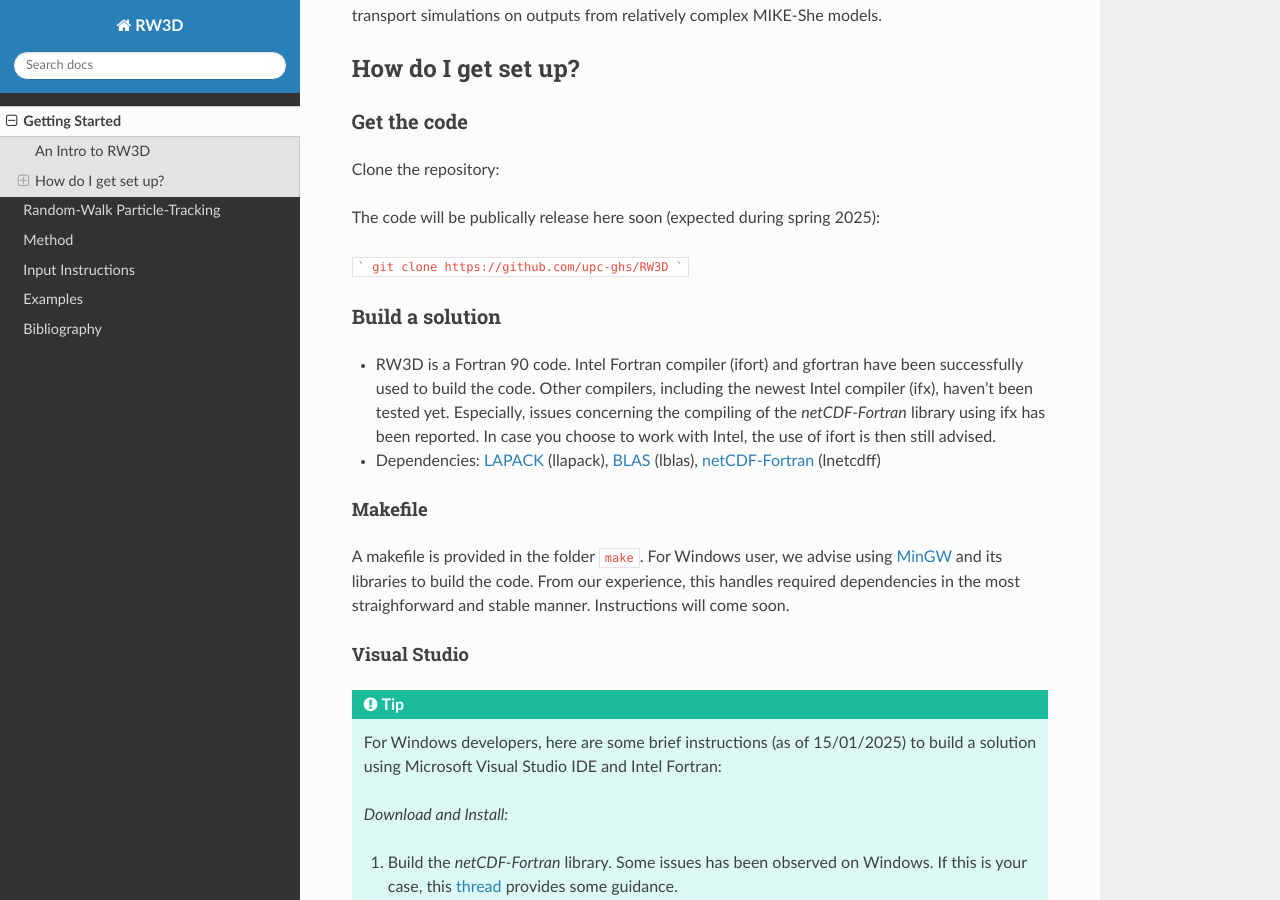
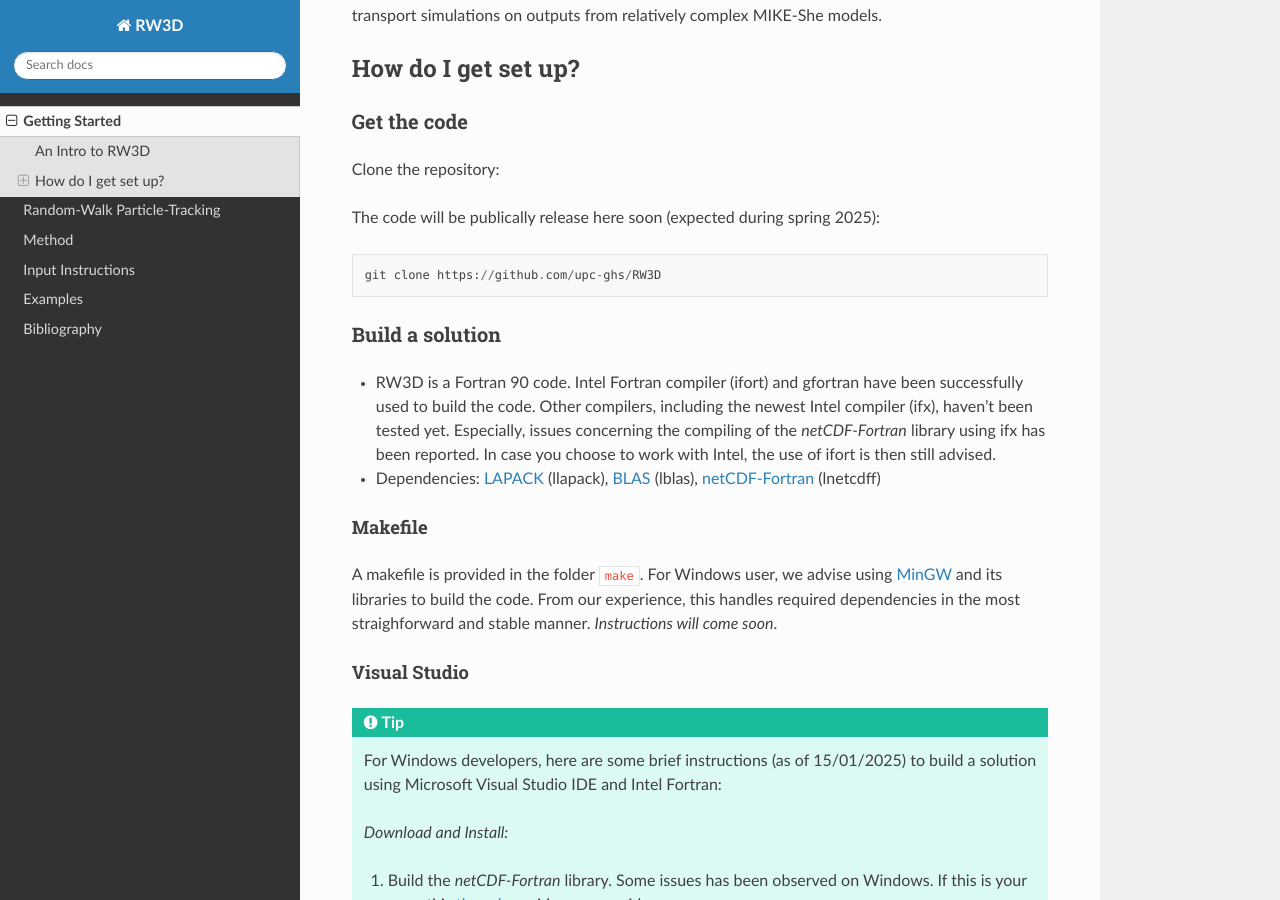
Before and after one commit to chrishenri/rw3d_manual, a Sphinx documentation site: the page built from docs/source/intro.rst, in a window 1280 px wide and 900 px high, scrolled down 525 px. Built offline with Sphinx 7.4.7 and the Read the Docs theme 3.1.0, drawn with Linux system fonts in a browser that asks for light colours; cross-references to code outside the pages are shown as plain code.

Commit message:
edit intro

````diff
--- a/docs/source/intro.rst
+++ b/docs/source/intro.rst
@@ -27,9 +27,10 @@ Clone the repository:
 
 The code will be publically release here soon (expected during spring 2025):
 
-```
-git clone https://github.com/upc-ghs/RW3D
-```
+.. code-block::
+
+    git clone https://github.com/upc-ghs/RW3D
+
 
 Build a solution
 ~~~~~~~~~~
@@ -41,7 +42,7 @@ Makefile
 """"""""""
 
 A makefile is provided in the folder ``make``. For Windows user, we advise using `MinGW <MinGW>`_ and its libraries to build the code.
-From our experience, this handles required dependencies in the most straighforward and stable manner. Instructions will come soon.
+From our experience, this handles required dependencies in the most straighforward and stable manner. *Instructions will come soon*.
 
 
 Visual Studio
````
